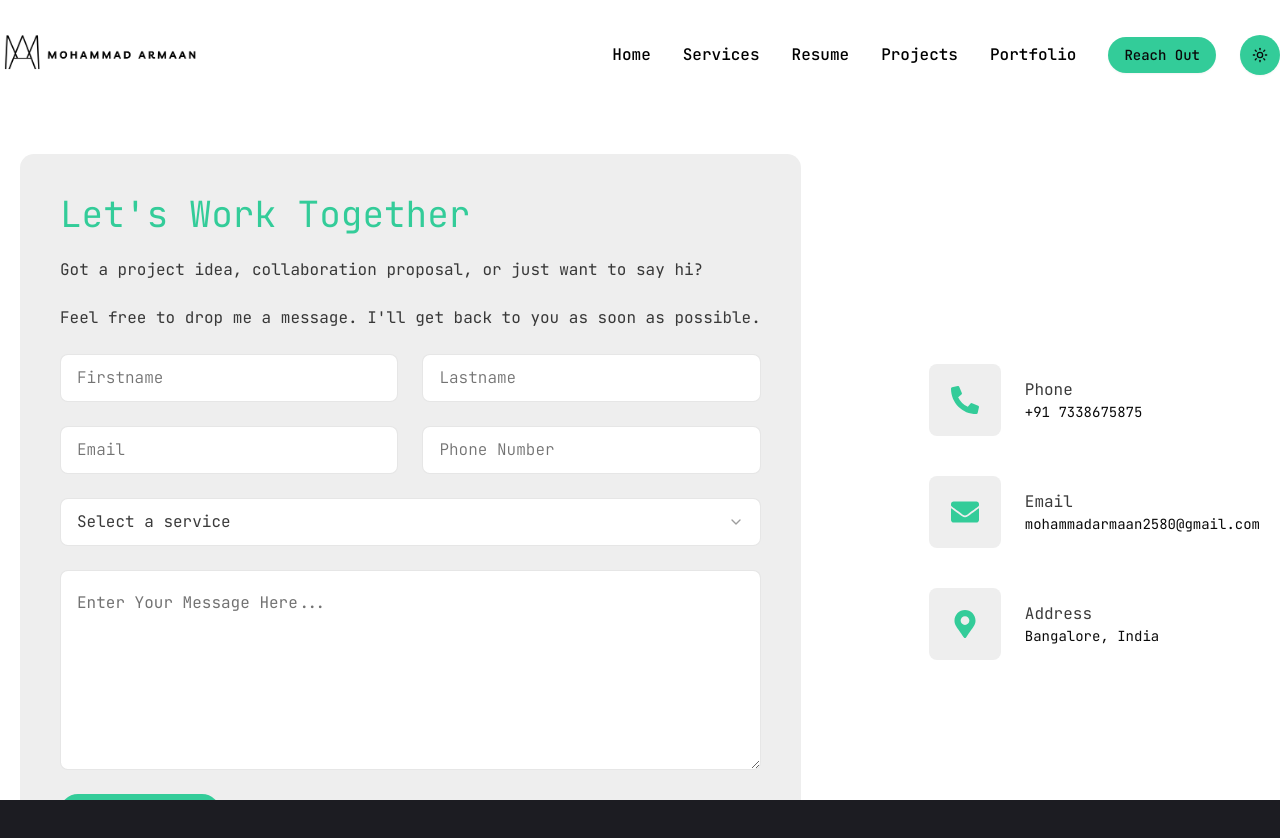
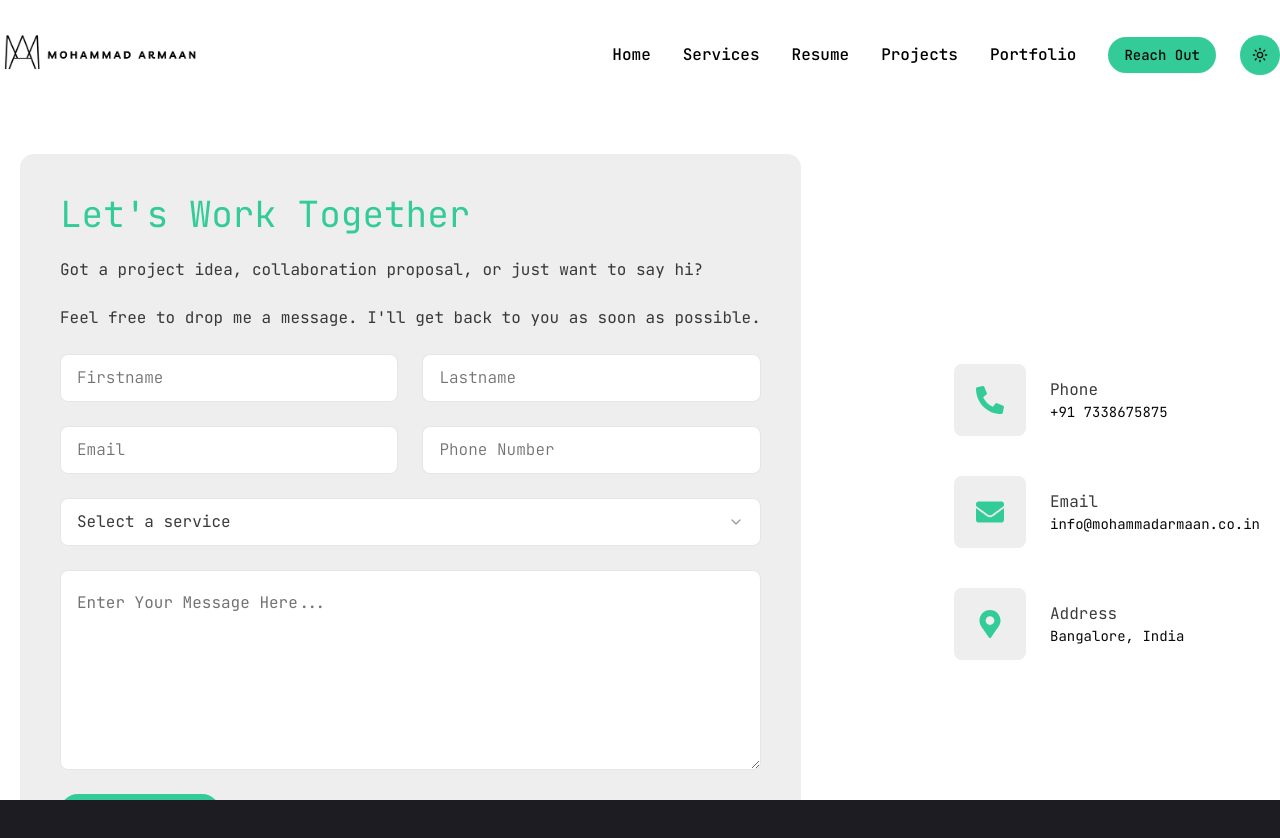
Before and after one commit to MohammadArmaan/armaan-portfolio-website, a Next.js app: page /contact in a window 1280 px wide. Shown: the top 838 px of the page. Built offline with nearby package versions, Linux system fonts and the light colour scheme; no server answers.

Commit message:
Alterd Email

```diff
--- a/app/contact/Contact.jsx
+++ b/app/contact/Contact.jsx
@@ -28,7 +28,7 @@ const info = [
     {
         icon: <FaEnvelope />,
         title: "Email",
-        description: "mohammadarmaan2580@gmail.com",
+        description: "info@mohammadarmaan.co.in",
     },
     {
         icon: <FaMapMarkerAlt />,
--- a/app/resume/Resume.jsx
+++ b/app/resume/Resume.jsx
@@ -41,7 +41,7 @@ const about = {
         },
         {
             fieldName: "Email",
-            fieldValue: "mohammadarmaan2580@gmail.com",
+            fieldValue: "info@mohammadarmaan.co.in",
         },
         {
             fieldName: "Freelance",
```
